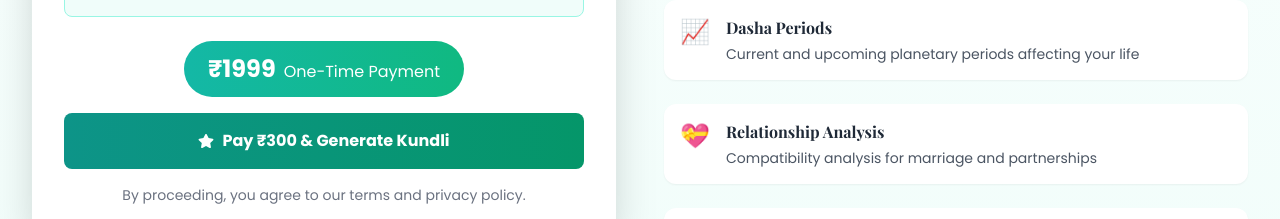
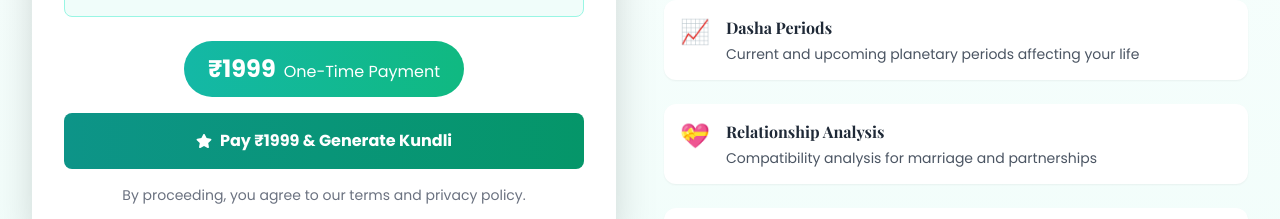
Before and after one commit to akashranjanmandal/accurate-astro, a React (Vite) app in the folder client/: page / in a window 1280 px wide. Shown: the part 7000-7219 px from the top of the page. Built offline with nearby package versions, Linux system fonts and the light colour scheme; no server answers.

Commit message:
changes in kundli comp

```diff
--- a/client/src/components/Kundli.jsx
+++ b/client/src/components/Kundli.jsx
@@ -296,7 +296,7 @@ const Kundli = () => {
                 >
                   <FaStar />
                   <span>
-                    {isSubmitting ? 'Processing...' : showPayment ? 'Opening Payment...' : 'Pay ₹300 & Generate Kundli'}
+                    {isSubmitting ? 'Processing...' : showPayment ? 'Opening Payment...' : 'Pay ₹1999 & Generate Kundli'}
                   </span>
                 </motion.button>
 
```
